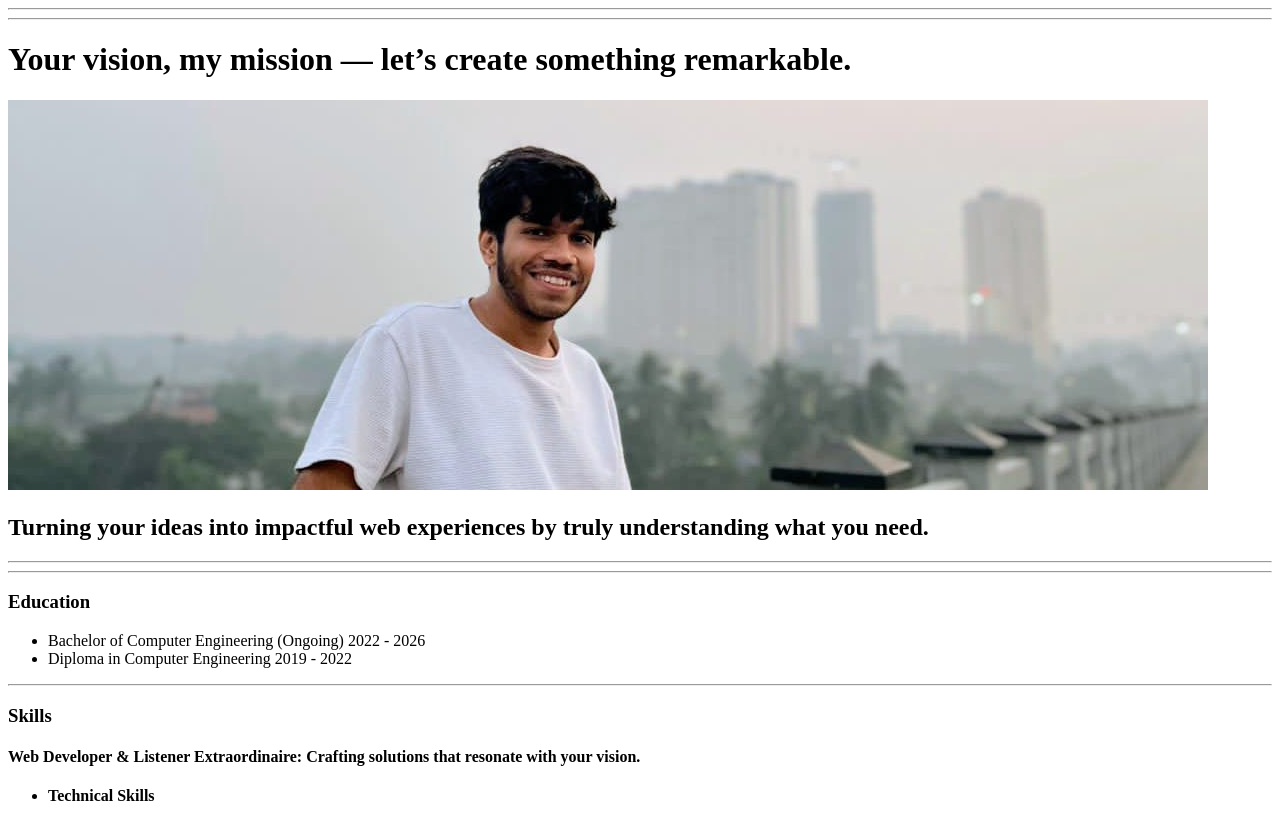
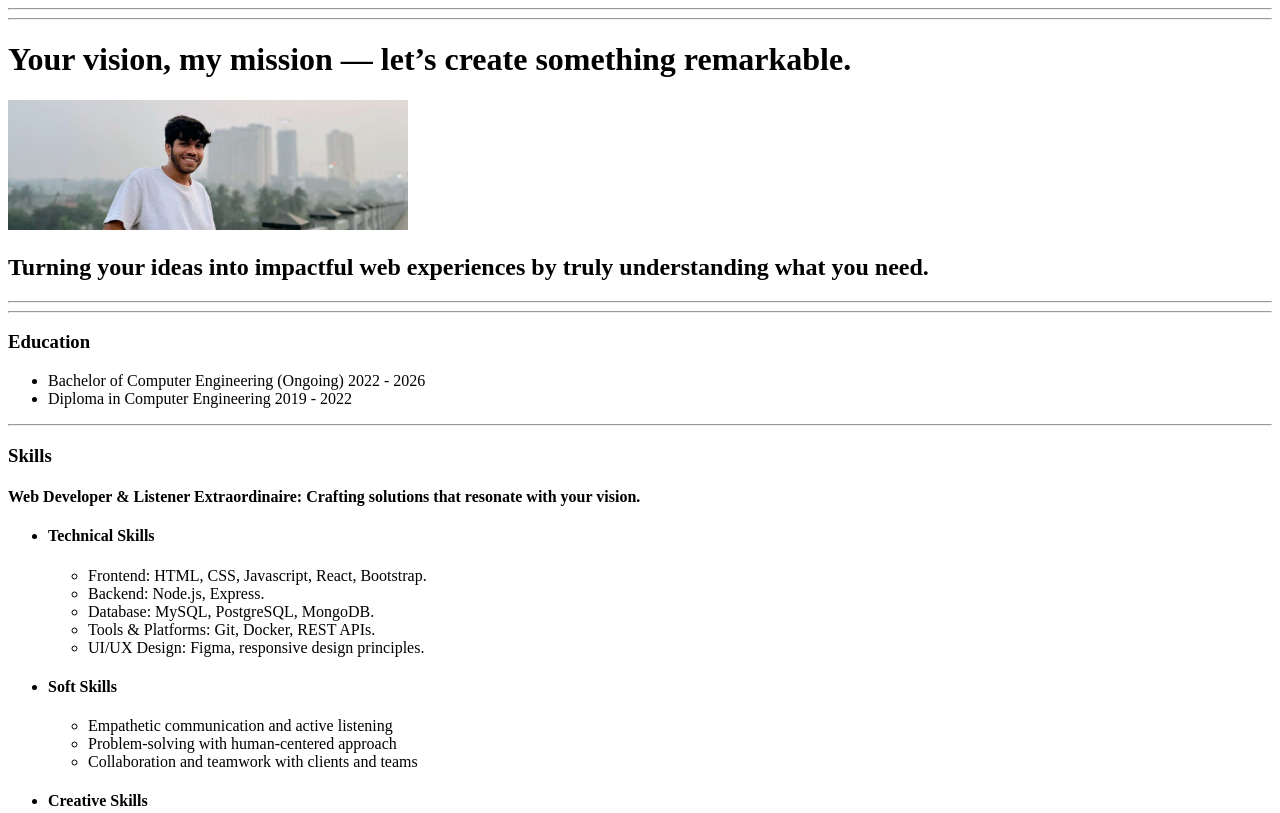
Before and after one commit to OjasRasam/online-resume, a plain HTML site: page index.html in a window 1280 px wide. Shown: the top 813 px of the page. Drawn offline with Linux system fonts and the light colour scheme.

Commit message:
Add files via upload

```diff
--- a/index.html
+++ b/index.html
@@ -9,7 +9,7 @@
     <hr>
     <hr>
     <h1>Your vision, my mission — let’s create something remarkable.</h1>
-    <img src="assets/images/shorter.jpg" alt="My Photo">
+    <img src="assets/images/shorter.jpg" alt="My Photo" width="400px">
     <h2>Turning your ideas into impactful web experiences by truly understanding what you need.</h2>
     <hr>
     <hr>
```
